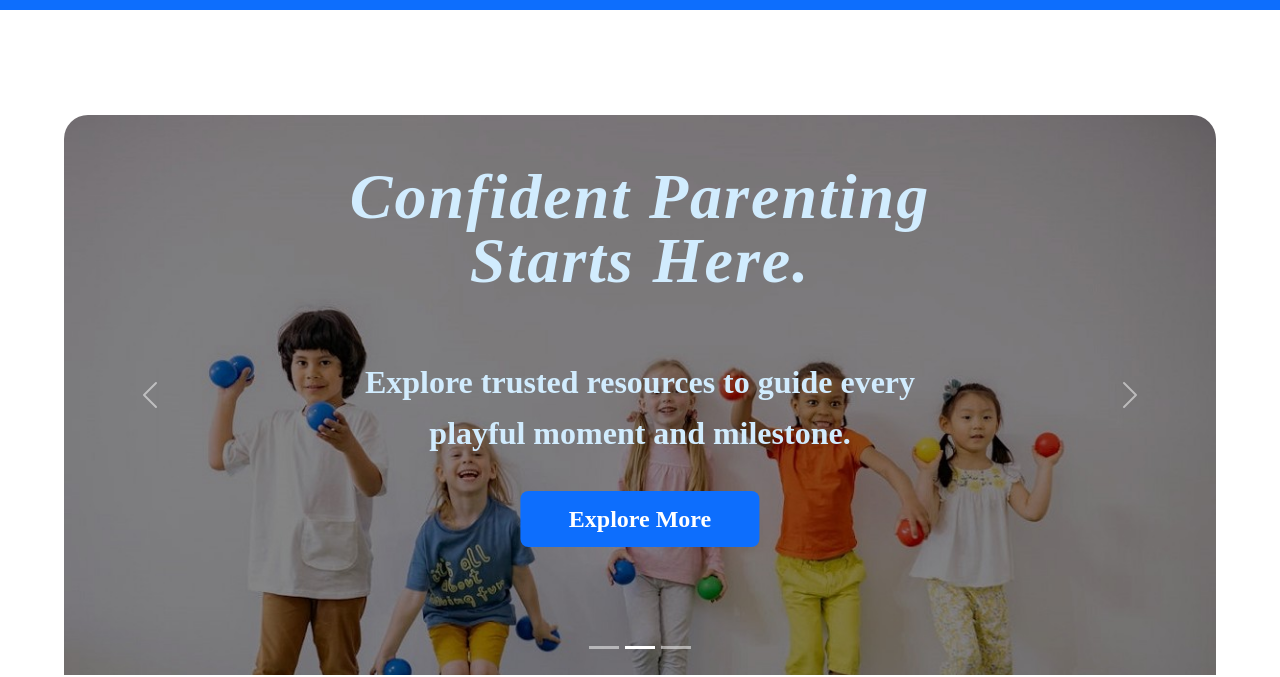
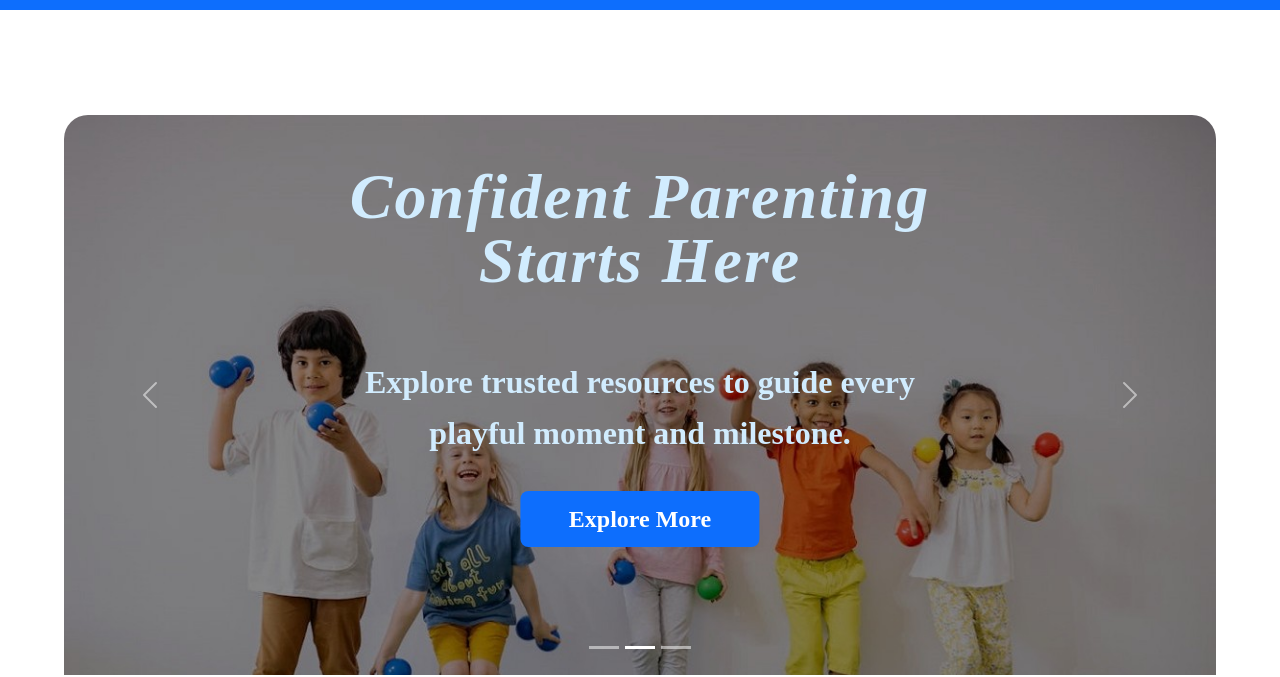
Before and after one commit to Miranda-K12/GrowGuide-Website, a website with bundled scripts: page index.html in a window 1280 px wide. Shown: the part 125-802 px from the top of the page. Built offline with nearby package versions, Linux system fonts and the light colour scheme.

Commit message:
Change hero section slider  content

```diff
--- a/index.html
+++ b/index.html
@@ -120,7 +120,7 @@
                 alt="Children Playing"
               />
               <div class="carousel-caption">
-                <h1>Confident Parenting Starts Here.</h1>
+                <h1>Confident Parenting Starts Here</h1>
                 <p>
                   Explore trusted resources to guide every playful moment and
                   milestone.
```
